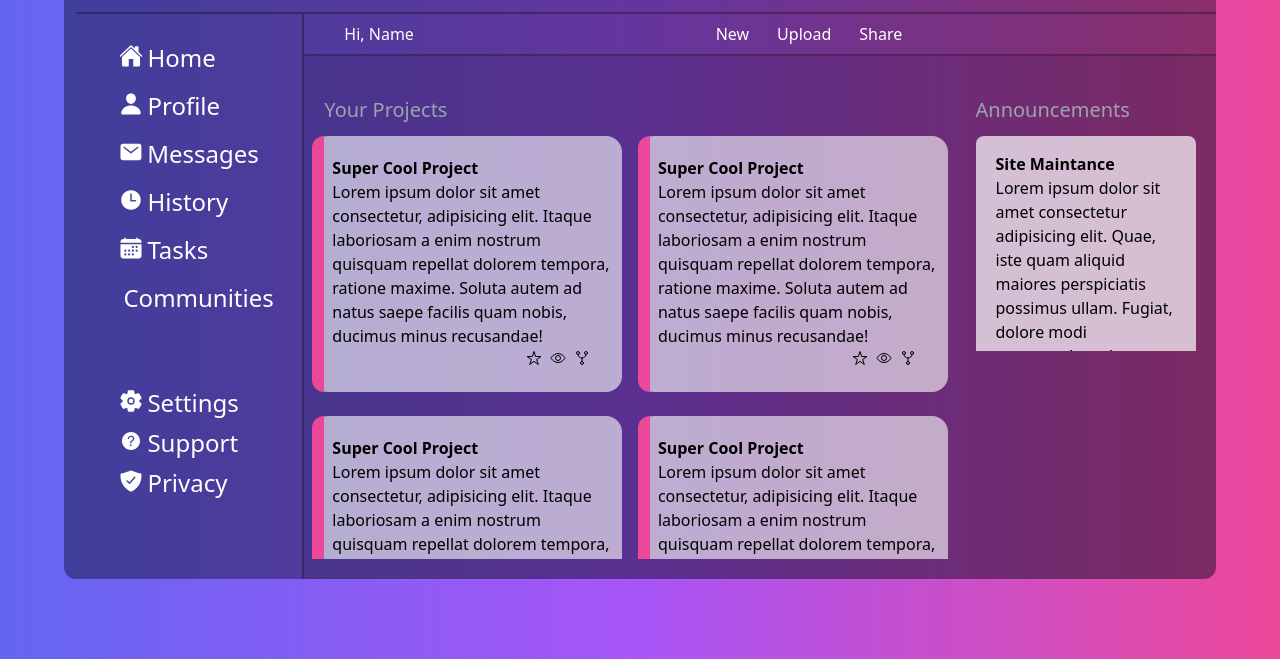
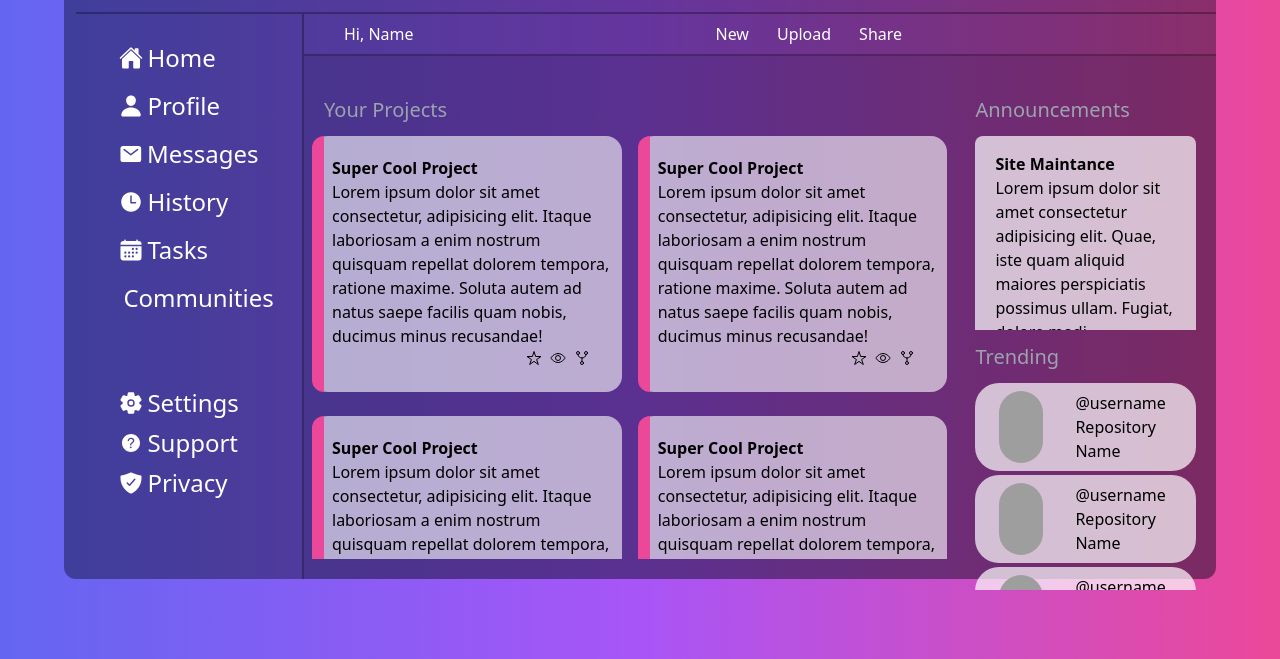
Before and after one commit to nicknanos/admin-dashboard, a website: page index.html in a window 1280 px wide. Shown: the part 141-800 px from the top of the page. Drawn offline with nearby package versions, Linux system fonts and the light colour scheme; grey boxes are pictures that could not be loaded.

Commit message:
Add trending section

```diff
--- a/index.html
+++ b/index.html
@@ -142,7 +142,7 @@
                     <!--Announcements-->
                     <div class="mt-10 ">
                         <h3 class="text-xl text-gray-400  ml-5">Announcements</h3>
-                        <div class="mx-4 px-1 my-3 min-h-0 max-h-full overflow-scroll overflow-x-hidden scrollbar-thin scrollbar-thumb-stone-950/40 scrollbar-thumb-rounded-2xl">
+                        <div class="mx-4 px-1 my-3 min-h-0 max-h-[90%] overflow-scroll overflow-x-hidden scrollbar-thin scrollbar-thumb-stone-950/40 scrollbar-thumb-rounded-2xl">
                             <div class="bg-white/70 text-black px-5 py-4 mb-1 border-b-2 border-black/50 rounded-lg">
                                 <h4 class="font-bold">Site Maintance</h4>
                                 <p>Lorem ipsum dolor sit amet consectetur adipisicing elit. Quae, iste quam aliquid maiores perspiciatis possimus ullam.
@@ -165,6 +165,47 @@
                             </div>
                         </div>
                     </div>
+                    <!--Trending-->
+                    <div class="mt-5 min-h-0 max-h-[90%]">
+                        <h3 class="text-xl text-gray-400 ml-5">Trending</h3>
+                        <div class="text-black mx-4 px-1 my-3 min-h-0 max-h-[90%] overflow-scroll overflow-x-hidden scrollbar-thin scrollbar-thumb-stone-950/40 scrollbar-thumb-rounded-2xl">
+                            <div class="flex gap-5 bg-white/70 px-3 py-2 mb-1 rounded-3xl">
+                                <img class="max-w-[2.75rem]  rounded-full mx-3" src="https://xsgames.co/randomusers/assets/avatars/pixel/2.jpg" alt="avatar">
+                                <div>
+                                    <p>@username</p>
+                                    <p>Repository Name</p>
+                                </div>
+                            </div>
+                            <div class="flex gap-5 bg-white/70 px-3 py-2 mb-1 rounded-3xl">
+                                <img class="max-w-[2.75rem] rounded-full mx-3" src="https://xsgames.co/randomusers/assets/avatars/pixel/3.jpg" alt="avatar">
+                                <div>
+                                    <p>@username</p>
+                                    <p>Repository Name</p>
+                                </div>
+                            </div>
+                            <div class="flex gap-5 bg-white/70 px-3 py-2 mb-1 rounded-3xl">
+                                <img class="max-w-[2.75rem] rounded-full mx-3" src="https://xsgames.co/randomusers/assets/avatars/pixel/4.jpg" alt="avatar">
+                                <div>
+                                    <p>@username</p>
+                                    <p>Repository Name</p>
+                                </div>
+                            </div>
+                            <div class="flex gap-5 bg-white/70 px-3 py-2 mb-1 rounded-3xl">
+                                <img class="max-w-[2.75rem] rounded-full mx-3" src="https://xsgames.co/randomusers/assets/avatars/pixel/5.jpg" alt="avatar">
+                                <div>
+                                    <p>@username</p>
+                                    <p>Repository Name</p>
+                                </div>
+                            </div>
+                            <div class="flex gap-5 bg-white/70 px-3 py-2 mb-1 rounded-3xl">
+                                <img class="max-w-[2.75rem] rounded-full mx-3" src="https://xsgames.co/randomusers/assets/avatars/pixel/6.jpg" alt="avatar">
+                                <div>
+                                    <p>@username</p>
+                                    <p>Repository Name</p>
+                                </div>
+                            </div>
+                        </div>
+                    </div>
                 </div>
             </div>
         </div>
--- a/src/input.css
+++ b/src/input.css
@@ -17,7 +17,7 @@
     }
 
     li > ion-icon {
-        @apply mt-0.5;
+        @apply mt-1;
         @apply mr-1;
     }
 }
--- a/tailwind.config.js
+++ b/tailwind.config.js
@@ -5,11 +5,11 @@ module.exports = {
     extend: {
       gridTemplateColumns: {
         // Simple 16 column grid
-        'dashCol': '2fr 8fr',
-        'mainCol': '5fr 2fr'
+        'dashCol': 'minmax(0,2fr) minmax(0,8fr)',
+        'mainCol': 'minmax(0,5fr) minmax(0,2fr)'
       },
       gridTemplateRows: {
-        'dashRow': '1fr 9fr',
+        'dashRow': 'minmax(0, 1fr) minmax(0,9fr)',
       }
     },
   },
```
Also changed, not shown: dist/output.css.
